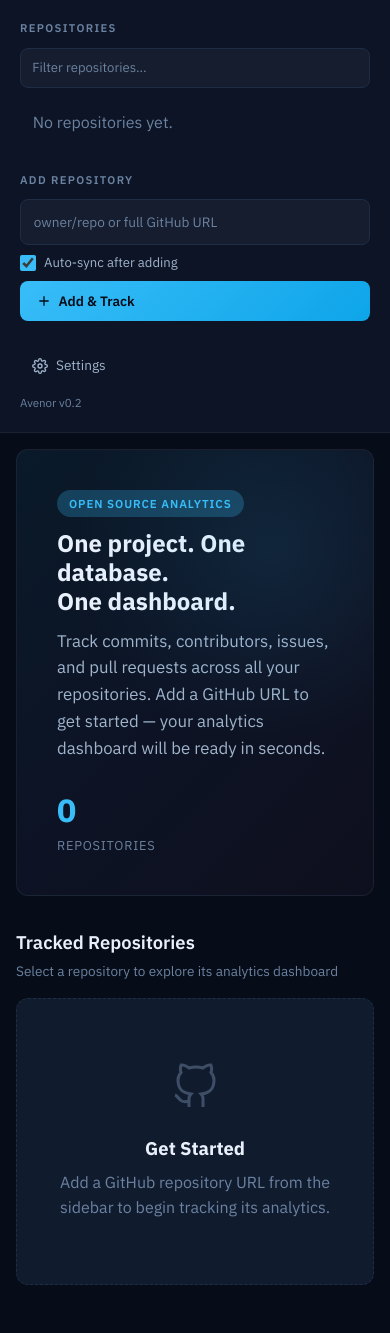
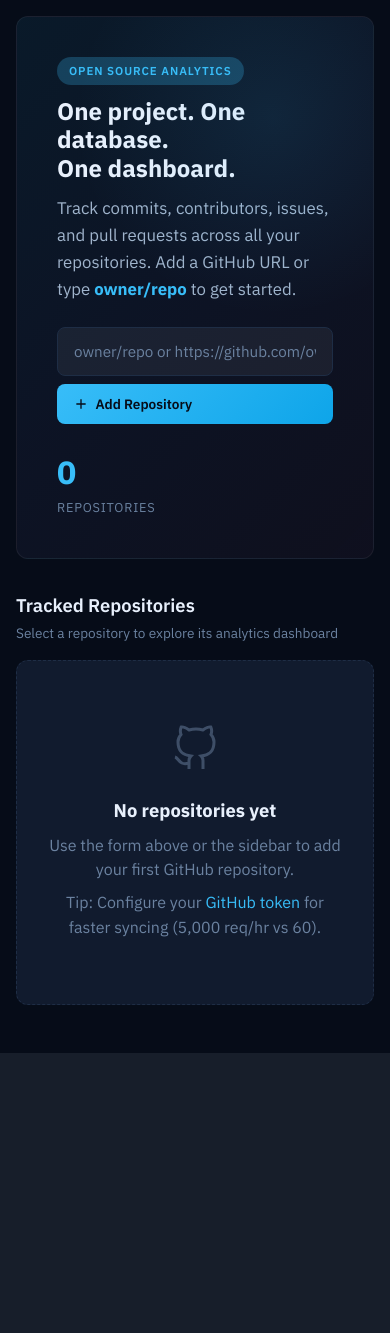
Before and after one commit to officialasishkumar/avenor, a FastAPI app: page / in a window 390 px wide. Shown: the part 60-1393 px from the top of the page. After the commit the page ends 1113 px from the top, so only its background shows below. Run offline with FastAPI, Linux system fonts and the light colour scheme.

Commit message:
Add home page inline form, sync-all, mobile UX, and token indicator
- Prominent add-repo form on home page hero section
- Sync All button in tracked repositories header
- Mobile sidebar collapsed by default, toggle to show
- GitHub token warning in sidebar when not configured
- Token status in common template context
- Better empty state with settings link and tips
- Responsive hero form for mobile devices

```diff
--- a/src/avenor/web/app.py
+++ b/src/avenor/web/app.py
@@ -305,6 +305,7 @@
             "selected_repository": selected_repo,
             "page_name": page_name,
             "page_title": page_title,
+            "github_token_configured": bool(get_github_token()),
         }
 
     @app.get("/")
@@ -327,6 +328,7 @@
                 "error": error,
                 "comparison": comparison,
                 "comparison_chart": _comparison_chart(comparison) if comparison else "",
+                "github_token_configured": bool(get_github_token()),
             },
         )
 
--- a/src/avenor/web/static/app.js
+++ b/src/avenor/web/static/app.js
@@ -4,6 +4,21 @@
 
 (function () {
   'use strict';
+
+  // -----------------------------------------------------------------------
+  // Sidebar toggle (desktop: collapse, mobile: show/hide)
+  // -----------------------------------------------------------------------
+
+  function toggleSidebar() {
+    const isMobile = window.innerWidth <= 900;
+    if (isMobile) {
+      document.body.classList.toggle('sidebar-open');
+    } else {
+      document.body.classList.toggle('sidebar-collapsed');
+    }
+  }
+
+  window.toggleSidebar = toggleSidebar;
 
   // -----------------------------------------------------------------------
   // Toast notification system
@@ -235,9 +250,9 @@
   // -----------------------------------------------------------------------
 
   function initAddRepoForm() {
+    // Sidebar form
     const form = document.getElementById('add-repo-form');
-    if (!form) return;
-
+    if (form) {
       form.addEventListener('submit', (e) => {
         e.preventDefault();
         const input = document.getElementById('add-repo-input');
@@ -246,6 +261,19 @@
           addRepo(input.value.trim(), autoSync ? autoSync.checked : true);
         }
       });
+    }
+
+    // Hero form (home page)
+    const heroForm = document.getElementById('hero-add-repo-form');
+    if (heroForm) {
+      heroForm.addEventListener('submit', (e) => {
+        e.preventDefault();
+        const input = document.getElementById('hero-add-repo-input');
+        if (input && input.value.trim()) {
+          addRepo(input.value.trim(), true);
+        }
+      });
+    }
   }
 
   // -----------------------------------------------------------------------
--- a/src/avenor/web/static/styles.css
+++ b/src/avenor/web/static/styles.css
@@ -334,6 +334,27 @@
 .lede { color: var(--text-secondary); font-size: 1.05rem; line-height: 1.6; max-width: 640px; }
 .lede strong { color: var(--accent); }
 
+/* Hero add-repo form */
+.hero-add-form {
+  display: flex;
+  gap: 0.5rem;
+  margin-top: 1.5rem;
+  max-width: 560px;
+}
+.hero-add-form input {
+  flex: 1;
+  padding: 0.75rem 1rem;
+  background: rgba(255, 255, 255, 0.06);
+  border: 1px solid var(--line);
+  border-radius: var(--radius-sm);
+  color: var(--text);
+  font: inherit;
+  font-size: 0.95rem;
+  transition: border-color 0.2s;
+}
+.hero-add-form input:focus { outline: none; border-color: var(--accent); box-shadow: 0 0 0 3px var(--accent-glow); }
+.hero-add-form input::placeholder { color: var(--muted); }
+
 .hero-stats { display: flex; gap: 2rem; margin-top: 1.5rem; }
 .hero-stat { display: flex; flex-direction: column; }
 .hero-stat-value { font-size: 2rem; font-weight: 700; color: var(--accent); }
@@ -441,6 +462,7 @@
 
 .section { margin-bottom: 2rem; }
 .section-header { margin-bottom: 1rem; }
+.section-header--flex { display: flex; justify-content: space-between; align-items: flex-start; gap: 1rem; }
 .section-header h2 { font-size: 1.15rem; font-weight: 600; margin-bottom: 0.25rem; }
 .section-header .muted { font-size: 0.85rem; }
 
@@ -849,8 +871,12 @@
 }
 
 @media (max-width: 900px) {
-  .layout { grid-template-columns: 1fr; }
-  .sidebar {
+  /* Collapse sidebar by default on mobile */
+  body { --mobile-sidebar-collapsed: 1; }
+  body:not(.sidebar-open) .sidebar { display: none; }
+  body:not(.sidebar-open) .layout { grid-template-columns: 1fr; }
+  body.sidebar-open .layout { grid-template-columns: 1fr; }
+  body.sidebar-open .sidebar {
     position: static;
     max-height: none;
     border-right: none;
@@ -858,11 +884,14 @@
   }
   .content { padding: 1rem; }
   .hero h1 { font-size: 1.5rem; }
+  .hero-add-form { flex-direction: column; }
   .topnav-desktop { display: none; }
   .mobile-nav-btn { display: inline-flex; }
+  .sidebar-toggle { display: flex !important; }
   .stats-row { grid-template-columns: repeat(auto-fit, minmax(120px, 1fr)); }
   .cards-grid--repos { grid-template-columns: 1fr; }
   #toast-container { right: 8px; left: 8px; max-width: none; }
+  .section-header--flex { flex-direction: column; gap: 0.5rem; }
 }
 
 @media (min-width: 901px) {
@@ -970,3 +999,19 @@
 }
 .sidebar-settings-link:hover { background: var(--panel); color: var(--text); }
 .sidebar-settings-link.active { background: var(--accent-glow); color: var(--accent); }
+
+/* Token warning in sidebar */
+.sidebar-token-warning {
+  display: flex;
+  align-items: center;
+  gap: 0.5rem;
+  padding: 0.55rem 0.75rem;
+  border-radius: var(--radius-sm);
+  font-size: 0.75rem;
+  color: var(--warning);
+  background: rgba(251, 191, 36, 0.08);
+  border: 1px solid rgba(251, 191, 36, 0.15);
+  margin-bottom: 0.5rem;
+  transition: all 0.2s;
+}
+.sidebar-token-warning:hover { background: rgba(251, 191, 36, 0.14); }
--- a/src/avenor/web/templates/base.html
+++ b/src/avenor/web/templates/base.html
@@ -15,7 +15,7 @@
 
     <header class="topbar">
       <div class="topbar-left">
-        <button class="sidebar-toggle" onclick="document.body.classList.toggle('sidebar-collapsed')" aria-label="Toggle sidebar">
+        <button class="sidebar-toggle" onclick="toggleSidebar()" aria-label="Toggle sidebar">
           <svg width="20" height="20" viewBox="0 0 24 24" fill="none" stroke="currentColor" stroke-width="2"><path d="M3 12h18M3 6h18M3 18h18"/></svg>
         </button>
         <a href="/" class="brand">
@@ -118,6 +118,12 @@
         {% endif %}
 
         <div class="sidebar-section sidebar-footer">
+          {% if not github_token_configured %}
+          <a href="/settings" class="sidebar-token-warning">
+            <svg width="14" height="14" viewBox="0 0 24 24" fill="none" stroke="currentColor" stroke-width="2"><path d="M10.29 3.86L1.82 18a2 2 0 0 0 1.71 3h16.94a2 2 0 0 0 1.71-3L13.71 3.86a2 2 0 0 0-3.42 0z"/><path d="M12 9v4M12 17h.01"/></svg>
+            No GitHub token &mdash; limited to 60 req/hr
+          </a>
+          {% endif %}
           <a href="/settings" class="sidebar-settings-link {% if page_name == 'settings' %}active{% endif %}">
             <svg width="16" height="16" viewBox="0 0 24 24" fill="none" stroke="currentColor" stroke-width="2"><circle cx="12" cy="12" r="3"/><path d="M19.4 15a1.65 1.65 0 0 0 .33 1.82l.06.06a2 2 0 0 1 0 2.83 2 2 0 0 1-2.83 0l-.06-.06a1.65 1.65 0 0 0-1.82-.33 1.65 1.65 0 0 0-1 1.51V21a2 2 0 0 1-2 2 2 2 0 0 1-2-2v-.09A1.65 1.65 0 0 0 9 19.4a1.65 1.65 0 0 0-1.82.33l-.06.06a2 2 0 0 1-2.83 0 2 2 0 0 1 0-2.83l.06-.06A1.65 1.65 0 0 0 4.68 15a1.65 1.65 0 0 0-1.51-1H3a2 2 0 0 1-2-2 2 2 0 0 1 2-2h.09A1.65 1.65 0 0 0 4.6 9a1.65 1.65 0 0 0-.33-1.82l-.06-.06a2 2 0 0 1 0-2.83 2 2 0 0 1 2.83 0l.06.06A1.65 1.65 0 0 0 9 4.68a1.65 1.65 0 0 0 1-1.51V3a2 2 0 0 1 2-2 2 2 0 0 1 2 2v.09a1.65 1.65 0 0 0 1 1.51 1.65 1.65 0 0 0 1.82-.33l.06-.06a2 2 0 0 1 2.83 0 2 2 0 0 1 0 2.83l-.06.06A1.65 1.65 0 0 0 19.4 9a1.65 1.65 0 0 0 1.51 1H21a2 2 0 0 1 2 2 2 2 0 0 1-2 2h-.09a1.65 1.65 0 0 0-1.51 1z"/></svg>
             Settings
--- a/src/avenor/web/templates/home.html
+++ b/src/avenor/web/templates/home.html
@@ -7,8 +7,18 @@
     <h1>One project. One database.<br>One dashboard.</h1>
     <p class="lede">
       Track commits, contributors, issues, and pull requests across all your repositories.
-      Add a GitHub URL to get started &mdash; your analytics dashboard will be ready in seconds.
+      Add a GitHub URL or type <strong>owner/repo</strong> to get started.
     </p>
+
+    <!-- Inline add form — prominent on the home page -->
+    <form id="hero-add-repo-form" class="hero-add-form">
+      <input id="hero-add-repo-input" type="text" placeholder="owner/repo or https://github.com/owner/repo" required autocomplete="off">
+      <button type="submit" class="btn btn-primary">
+        <svg width="16" height="16" viewBox="0 0 24 24" fill="none" stroke="currentColor" stroke-width="2"><path d="M12 5v14M5 12h14"/></svg>
+        Add Repository
+      </button>
+    </form>
+
     <div class="hero-stats">
       <div class="hero-stat">
         <span class="hero-stat-value">{{ repositories|length }}</span>
@@ -60,9 +70,17 @@
 {% endif %}
 
 <section class="section">
-  <div class="section-header">
-    <h2>Tracked Repositories</h2>
-    <p class="muted">Select a repository to explore its analytics dashboard</p>
+  <div class="section-header section-header--flex">
+    <div>
+      <h2>Tracked Repositories</h2>
+      <p class="muted">Select a repository to explore its analytics dashboard</p>
+    </div>
+    {% if repositories|length > 0 %}
+    <button id="sync-all-btn" class="btn btn-sync" onclick="syncAll()">
+      <svg width="16" height="16" viewBox="0 0 24 24" fill="none" stroke="currentColor" stroke-width="2"><path d="M21 2v6h-6M3 12a9 9 0 0 1 15-6.7L21 8M3 22v-6h6M21 12a9 9 0 0 1-15 6.7L3 16"/></svg>
+      Sync All
+    </button>
+    {% endif %}
   </div>
   <div class="cards-grid cards-grid--repos">
     {% for repository in repositories %}
@@ -99,8 +117,11 @@
       <div class="empty-state-icon">
         <svg width="48" height="48" viewBox="0 0 24 24" fill="none" stroke="currentColor" stroke-width="1.5"><path d="M9 19c-5 1.5-5-2.5-7-3m14 6v-3.87a3.37 3.37 0 0 0-.94-2.61c3.14-.35 6.44-1.54 6.44-7A5.44 5.44 0 0 0 20 4.77 5.07 5.07 0 0 0 19.91 1S18.73.65 16 2.48a13.38 13.38 0 0 0-7 0C6.27.65 5.09 1 5.09 1A5.07 5.07 0 0 0 5 4.77a5.44 5.44 0 0 0-1.5 3.78c0 5.42 3.3 6.61 6.44 7A3.37 3.37 0 0 0 9 18.13V22"/></svg>
       </div>
-      <h3>Get Started</h3>
-      <p class="muted">Add a GitHub repository URL from the sidebar to begin tracking its analytics.</p>
+      <h3>No repositories yet</h3>
+      <p class="muted">Use the form above or the sidebar to add your first GitHub repository.</p>
+      <p class="muted" style="margin-top: 0.5rem;">
+        Tip: Configure your <a href="/settings" class="link">GitHub token</a> for faster syncing (5,000 req/hr vs 60).
+      </p>
     </div>
     {% endfor %}
   </div>
```
Lines whose indentation alone changed are shown as unchanged.
